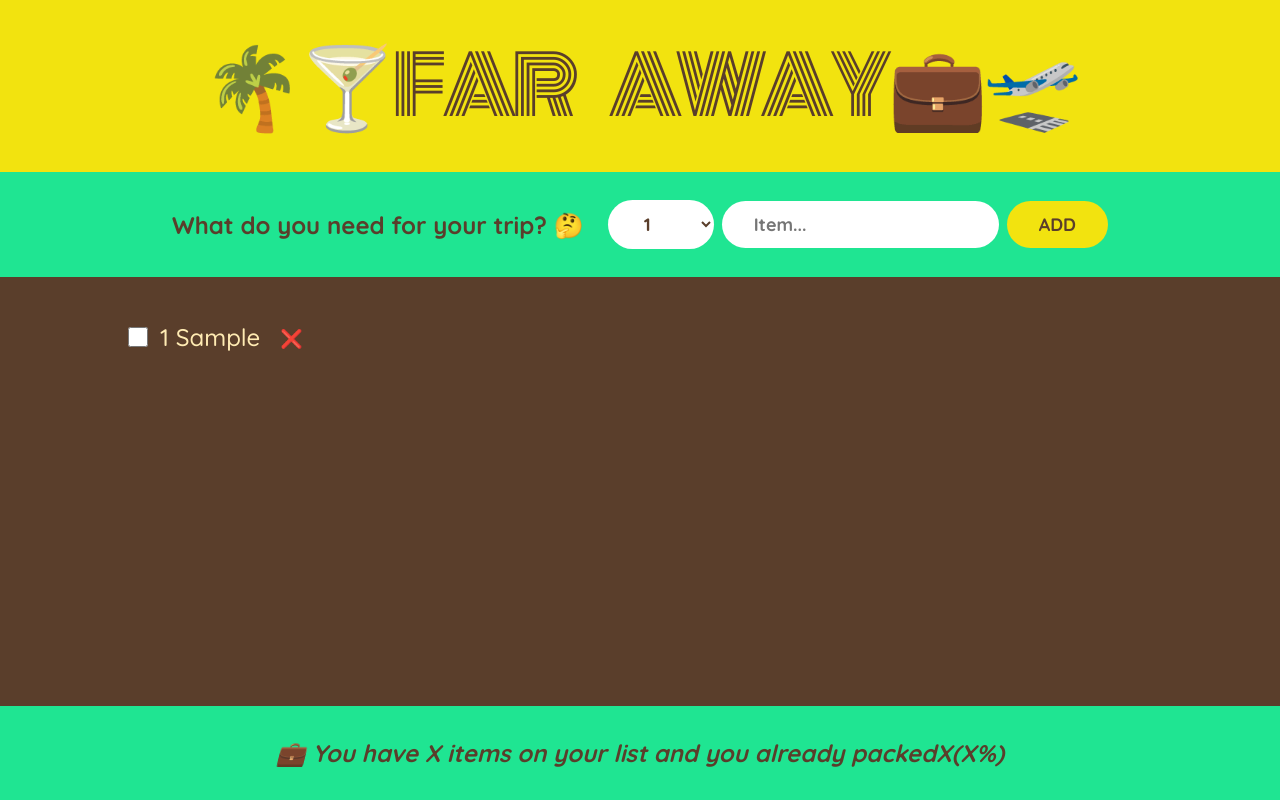
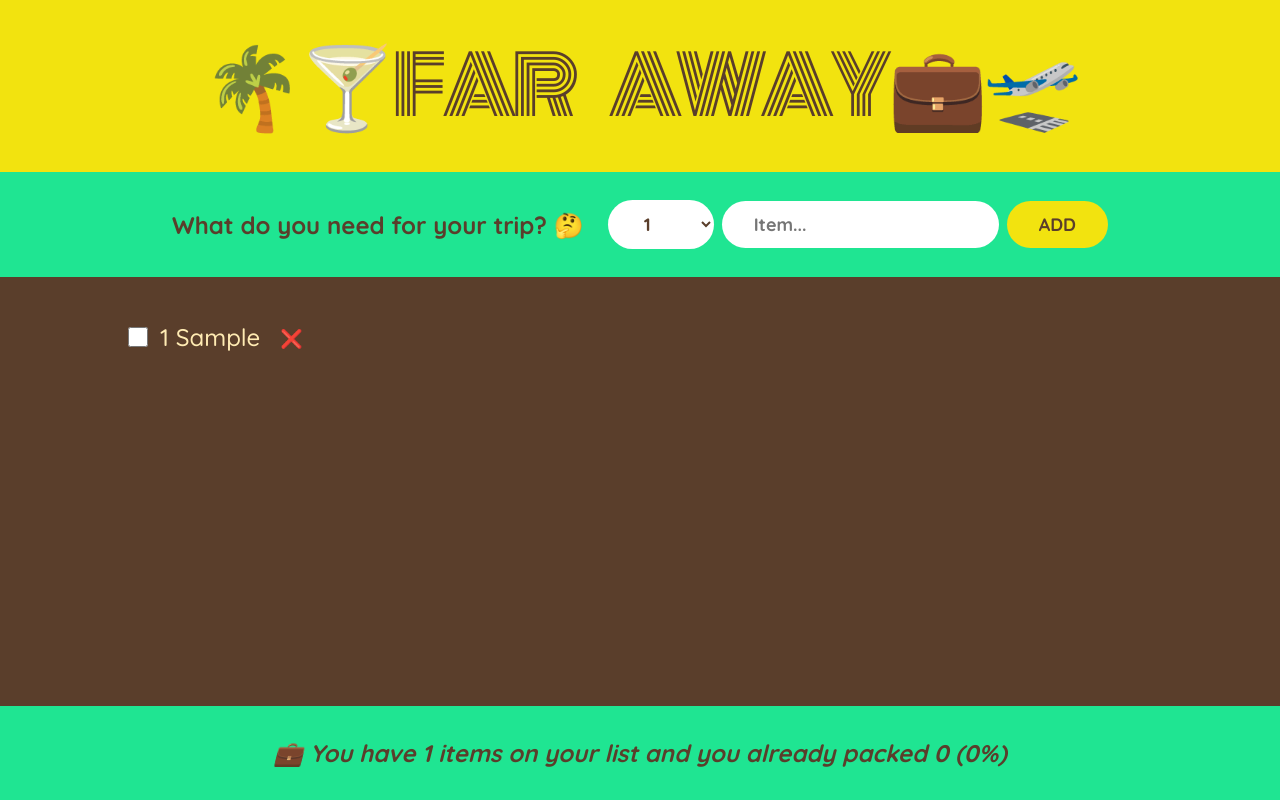
Before and after one commit to StafieA/prepair-for...., a React (Create React App) app: page / in a window 1280 px wide. Both pictures are taken after typing "Sample" into the empty fields and a click on the button "ADD". Built offline with nearby package versions, Linux system fonts and the light colour scheme.

Commit message:
Some calculations using derived state

```diff
--- a/src/App.js
+++ b/src/App.js
@@ -30,7 +30,7 @@ function App() {
         handleDeleteItem={handleDeleteItem}
         handleToggleItem={handleToggleItem}
       />
-      <Stats />
+      <Stats items={items} />
     </div>
   );
 }
@@ -108,10 +108,23 @@ function Item({ itemObj, handleDeleteItem, handleToggleItem }) {
     </li>
   );
 }
-function Stats() {
+function Stats({ items }) {
+  if (!items.length)
+    return (
+      <p className="stats">
+        <em>There are no items in your packing list🤦‍♂️</em>
+      </p>
+    );
+  const numItems = items.length;
+  const packedItems = items.filter((item) => item.packed).length;
+  const percentage = Math.round((packedItems / numItems) * 100);
   return (
     <footer className="stats">
-      <em>💼 You have X items on your list and you already packedX(X%)</em>
+      <em>
+        {percentage === 100
+          ? "Everthing is packed. Ready to go 🛫"
+          : `💼 You have ${numItems} items on your list and you already packed ${packedItems} (${percentage}%)`}
+      </em>
     </footer>
   );
 }
```
